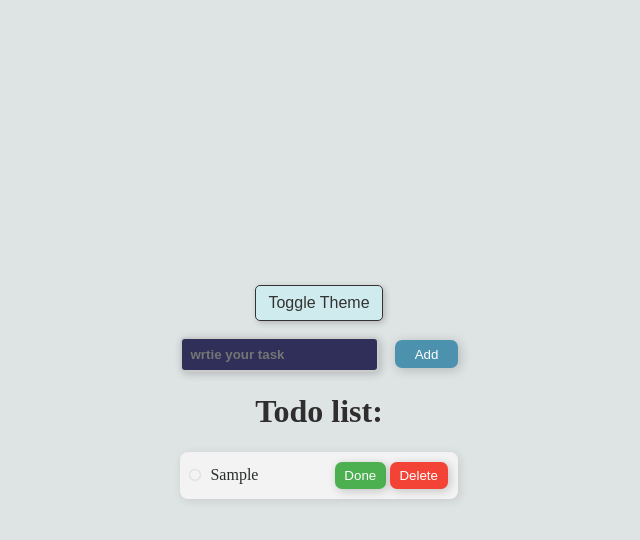
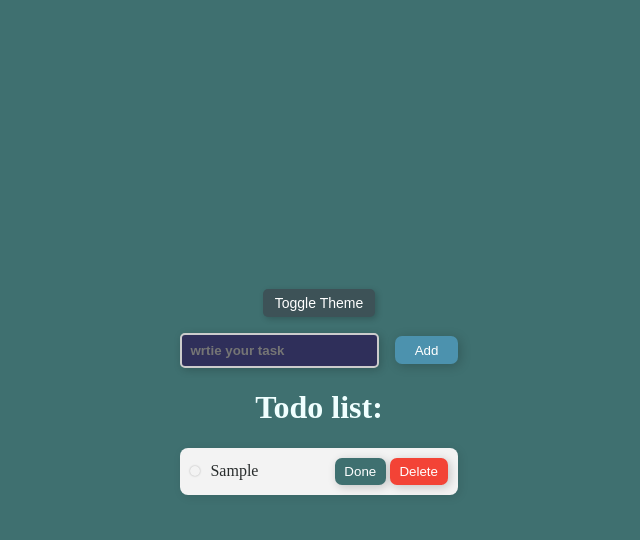
Before and after one commit to Merlin312/my-react-project, a React (Vite) app: page / in a window 1280 px wide. Both pictures are taken after typing "Sample" into the empty fields and a click on the button "Add". Shown: the top 540 px of the page, without its empty margins (321-961 px from the left). Built offline with nearby package versions, Linux system fonts and the light colour scheme.

Commit message:
changed style

```diff
--- a/src/projects/todo/Todo.jsx
+++ b/src/projects/todo/Todo.jsx
@@ -5,13 +5,13 @@ import TodoItem from './components/TodoItem';
 
 const Todo = () => {
   const [todo, setTodo] = useState([]);
-  const [theme, setTheme] = useState('light');
+  const [theme, setTheme] = useState('dark');
 
   return (
     <div>
       <TodoItem theme={theme} setTheme={setTheme} />
       <TodoForm todo={todo} addTodo={setTodo} />
-      <TodoList todo={todo} addTodo={setTodo} />
+      <TodoList theme={theme} todo={todo} addTodo={setTodo} />
     </div>
   );
 };
--- a/src/projects/todo/components/TodoList.jsx
+++ b/src/projects/todo/components/TodoList.jsx
@@ -1,5 +1,5 @@
 import './../style/TodoList.css';
-const TodoList = ({ todo, addTodo }) => {
+const TodoList = ({ todo, addTodo, theme }) => {
   const handleDelete = (index) => {
     const newTodo = [...todo];
     newTodo.splice(index, 1);
@@ -18,7 +18,14 @@ const TodoList = ({ todo, addTodo }) => {
 
   return (
     <div>
-      <h1>Todo list:</h1>
+      {todo.length >= 1 && (
+        <h1
+          style={{ color: theme === 'light' ? 'rgb(63, 112, 112)' : 'azure' }}
+        >
+          Todo list:
+        </h1>
+      )}
+
       <ul>
         {todo.map((todos, index) => {
           return (
--- a/src/projects/todo/style/ChangeTheme.css
+++ b/src/projects/todo/style/ChangeTheme.css
@@ -1,17 +1,17 @@
 /* Змінні */
 :root {
   --light-bg-color: rgb(222, 227, 227);
-  --light-text-color: rgb(47, 45, 45);
+  --light-text-color: rgb(63, 112, 112);
   --dark-bg-color: rgb(63, 112, 112);
-  --dark-text-color: rgb(45, 47, 72);
+  --dark-text-color: rgb(63, 112, 112);
   --primary-color: #4caf50;
   --hover-color: #45a049;
 }
 
 /* Загальні стилі */
 .btnTheme {
-  font-size: 16px;
-  padding: 8px 12px;
+  font-size: 14px;
+  padding: 6px 12px;
   cursor: pointer;
   border: none;
   border-radius: 5px;
--- a/src/projects/todo/style/TodoList.css
+++ b/src/projects/todo/style/TodoList.css
@@ -24,7 +24,8 @@ li {
 }
 
 .btnDone {
-  background-color: #4caf50;
+  /* background-color: #4caf50; */
+  background-color: rgb(63, 112, 112);
   color: #fff;
   padding: 0.4rem 0.6rem;
   border-radius: 7px;
@@ -34,6 +35,9 @@ li {
   transition: background-color 0.3s ease;
   margin-left: 2px;
   margin-right: 4px;
+}
+.btnDone:hover {
+  background-color: rgb(30, 102, 102);
 }
 
 .delete-button {
```
